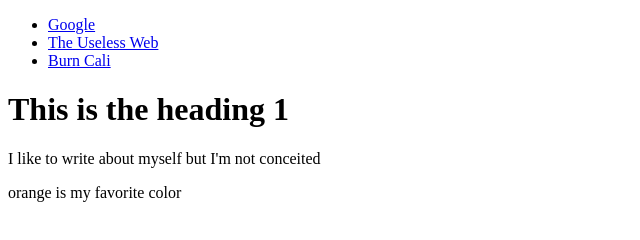
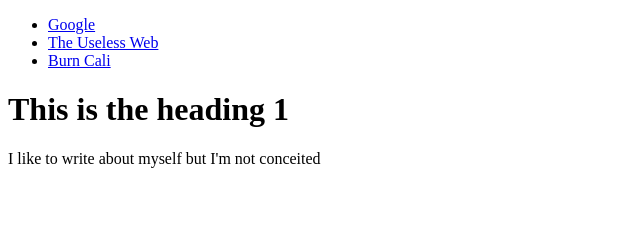
Before and after one commit to KalsumA/NewRepo, a plain HTML site: page my first webpage.html in a window 1280 px wide. Shown: the whole page, without its empty margins (0-640 px from the left). Drawn offline with Linux system fonts and the light colour scheme.

Commit message:
Update my first webpage.html

```diff
--- a/my first webpage.html
+++ b/my first webpage.html
@@ -14,7 +14,6 @@
   </nav>
 <h1>This is the heading 1</h1>
 <p>I like to write about myself but I'm not conceited</p>
-<p>orange is my favorite color</p>
 </body>
 </html>
 
```
